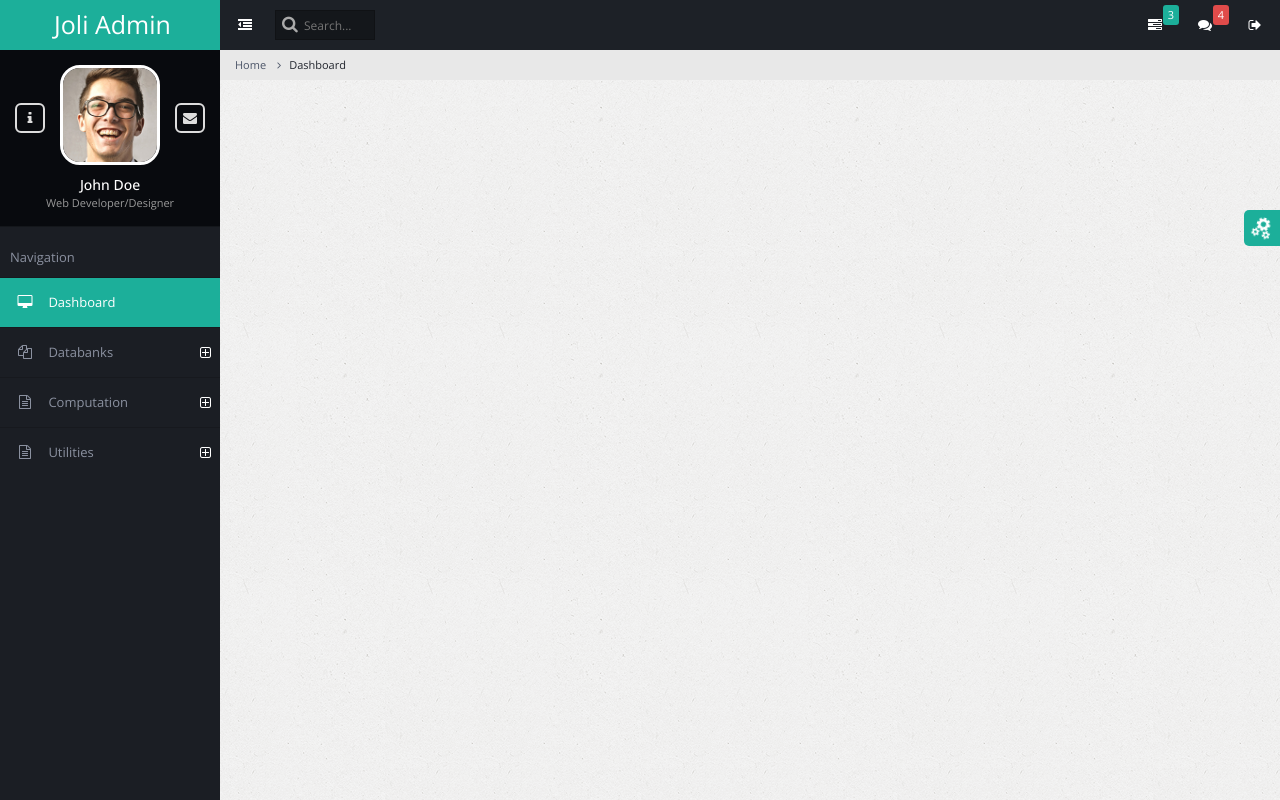
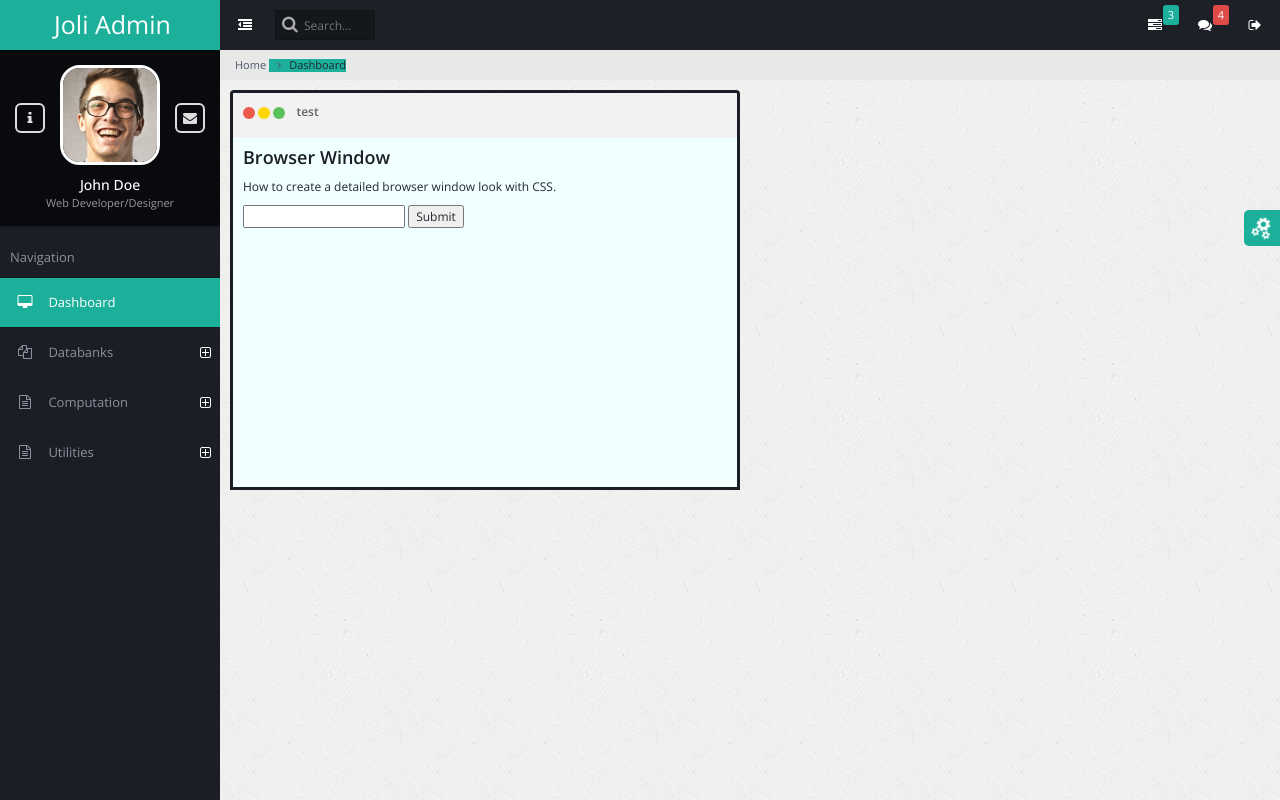
Before and after one commit to hayes-seyah09354085977/EDSII, a Laravel app: page /admin in a window 1280 px wide. Run offline with Laravel 8, Linux system fonts and the light colour scheme; settings files or empty folders that the repository lacks are supplied.

Commit message:
appwindow

```diff
--- /dev/null
+++ b/public/js/plugins/APPWINDOW/appwindow.css
@@ -0,0 +1,136 @@
+/* The browser window */
+
+.app-content {
+    width: calc(100% - 46px);
+    height: calc(100% - 128px);
+    position: absolute;
+    margin-left: 10px;
+}
+
+.appcontainer {
+    position: absolute;
+    border: 3px solid #1b1e24;
+    border-top-left-radius: 4px;
+    background: #f0ffff;
+    border-top-right-radius: 4px;
+    width: 510px;
+    height: 400px;
+    z-index: 99;
+}
+
+
+/* Container for columns and the top "toolbar" */
+
+.header {
+    padding: 10px;
+    background: #f1f1f1;
+    border-top-left-radius: 4px;
+    border-top-right-radius: 4px;
+}
+
+
+/* Create three unequal columns that floats next to each other */
+
+.column {
+    float: left;
+}
+
+.left {
+    width: 10%;
+}
+
+.right {
+    width: 10%;
+}
+
+.middle {
+    width: 75%;
+}
+
+
+/* Clear floats after the columns */
+
+.header:after {
+    content: "";
+    display: table;
+    clear: both;
+}
+
+
+/* Three dots */
+
+.dot {
+    margin-top: 4px;
+    height: 12px;
+    width: 12px;
+    background-color: #bbb;
+    border-radius: 50%;
+    display: inline-block;
+}
+
+
+/* Style the input field */
+
+label {
+    width: 100%;
+    border-radius: 3px;
+    border: none;
+    /* background-color: white; */
+    margin-top: -8px;
+    height: 25px;
+    color: #666;
+    padding: 5px;
+}
+
+
+/* Three bars (hamburger menu) */
+
+.bar {
+    width: 17px;
+    height: 3px;
+    background-color: #aaa;
+    margin: 3px 0;
+    display: block;
+}
+
+
+/* Page content */
+
+.content {
+    padding: 10px;
+}
+
+.window {
+    width: 100%;
+    height: 500px;
+}
+
+.activeapp {
+    z-index: 100;
+}
+
+
+/* Taskbar  */
+
+.taskbar {
+    z-index: 4;
+    width: 100%;
+    position: absolute;
+    height: 24px;
+    bottom: 0px;
+}
+
+.appbarInfo {
+    display: inline-block;
+    width: 100px;
+    height: 23px;
+    text-align: center;
+    text-overflow: ellipsis;
+    white-space: nowrap;
+    overflow: hidden;
+    background: #ffffff;
+}
+
+.active {
+    background: #1caf9a !important;
+}
--- /dev/null
+++ b/public/js/plugins/APPWINDOW/appwindow.js
@@ -0,0 +1,85 @@
+   var activeapp = ''
+   var windowapp = {
+       open: function(id, appname) {
+           console.log('open')
+           var appwindow = `
+        <div id="` + id + `" class="appcontainer">
+
+        <div class="header">
+            <div class="column left">
+            <span id="close" class="dot" style="background:#ED594A;"></span>
+            <span class="dot" style="background:#FDD800;"></span>
+            <span class="dot" style="background:#5AC05A;"></span>
+            </div>
+            <div class="column middle">
+            <label>` + appname + `</label>
+            </div>
+            <div class="column right">
+            <div style="float:right">
+                <!-- <span class="bar"></span>
+                <span class="bar"></span>
+                <span class="bar"></span> -->
+            </div>
+            </div>
+        </div>
+
+        <div class="content">
+            <h3>Browser Window</h3>
+            <p>How to create a detailed browser window look with CSS.</p>
+            <input type='text'>
+            <input type='submit'>
+        </div>
+    </div>`
+           activeapp = id
+           $('.app-content').prepend(appwindow)
+           windowapp.taskbar(activeapp, appname, 'newapp')
+           windowapp.active(activeapp)
+
+           $(".appcontainer").draggable({
+               containment: '.app-content',
+               handle: '.header'
+           });
+           console.log(activeapp)
+           $('#' + activeapp).find('#close').click(function() {
+               windowapp.close()
+               $('.taskbar').find('#' + activeapp).remove()
+           })
+
+           $('.appcontainer').click(function() {
+               activeapp = this.id
+               console.log(this)
+               windowapp.active(activeapp)
+
+           })
+
+
+       },
+       close: function(id) {
+           $('#' + activeapp + '.appcontainer').remove()
+           $('.taskbar').find('#' + id).remove()
+       },
+       active: function(id) {
+           $('.appcontainer').removeClass('activeapp')
+           $('#' + id).addClass('activeapp')
+           windowapp.taskbar(id)
+       },
+       taskbar: function(id, appname, response) {
+           $('.taskbar').find('.appbarInfo').removeClass('active')
+           switch (response) {
+               case 'newapp':
+                   var apptaskbar = `
+                <div id="` + id + `" class="appbarInfo active">
+                ` + appname + `
+                </div>`
+                   $('.taskbar').append(apptaskbar)
+                   break;
+
+               default:
+                   $('.taskbar').find('#' + id).addClass('active')
+
+           }
+       }
+   }
+
+
+   windowapp.open('test', 'test')
--- a/resources/views/admin.blade.php
+++ b/resources/views/admin.blade.php
@@ -12,6 +12,7 @@
 
         <!-- CSS INCLUDE -->
         <link rel="stylesheet" type="text/css" id="theme" href="css/theme-default.css"/>
+        <link rel="stylesheet" href="{{asset('js/plugins/APPWINDOW/appwindow.css')}}">
         <!-- EOF CSS INCLUDE -->
     </head>
     <body>
@@ -27,6 +28,7 @@
                 @include('header.head')
                 <!-- END X-NAVIGATION VERTICAL -->
 
+
                 <!-- START BREADCRUMB -->
                 <ul class="breadcrumb">
                     <li><a href="#">Home</a></li>
@@ -36,6 +38,12 @@
 
                 <!-- PAGE CONTENT WRAPPER -->
                 <div class="page-content-wrap">
+
+                    {{-- start of appwindow content --}}
+                    <div class='app-content'>
+
+                    </div>
+                    {{-- end of appwindow content --}}
 
                 </div>
                 <!-- END PAGE CONTENT WRAPPER -->
@@ -74,6 +82,7 @@
         <script type="text/javascript" src="js/plugins/jquery/jquery.min.js"></script>
         <script type="text/javascript" src="js/plugins/jquery/jquery-ui.min.js"></script>
         <script type="text/javascript" src="js/plugins/bootstrap/bootstrap.min.js"></script>
+        <script src="{{ asset('js/plugins/APPWINDOW/appwindow.js') }}" async></script>
         <!-- END PLUGINS -->
 
         <!-- START THIS PAGE PLUGINS-->
```
